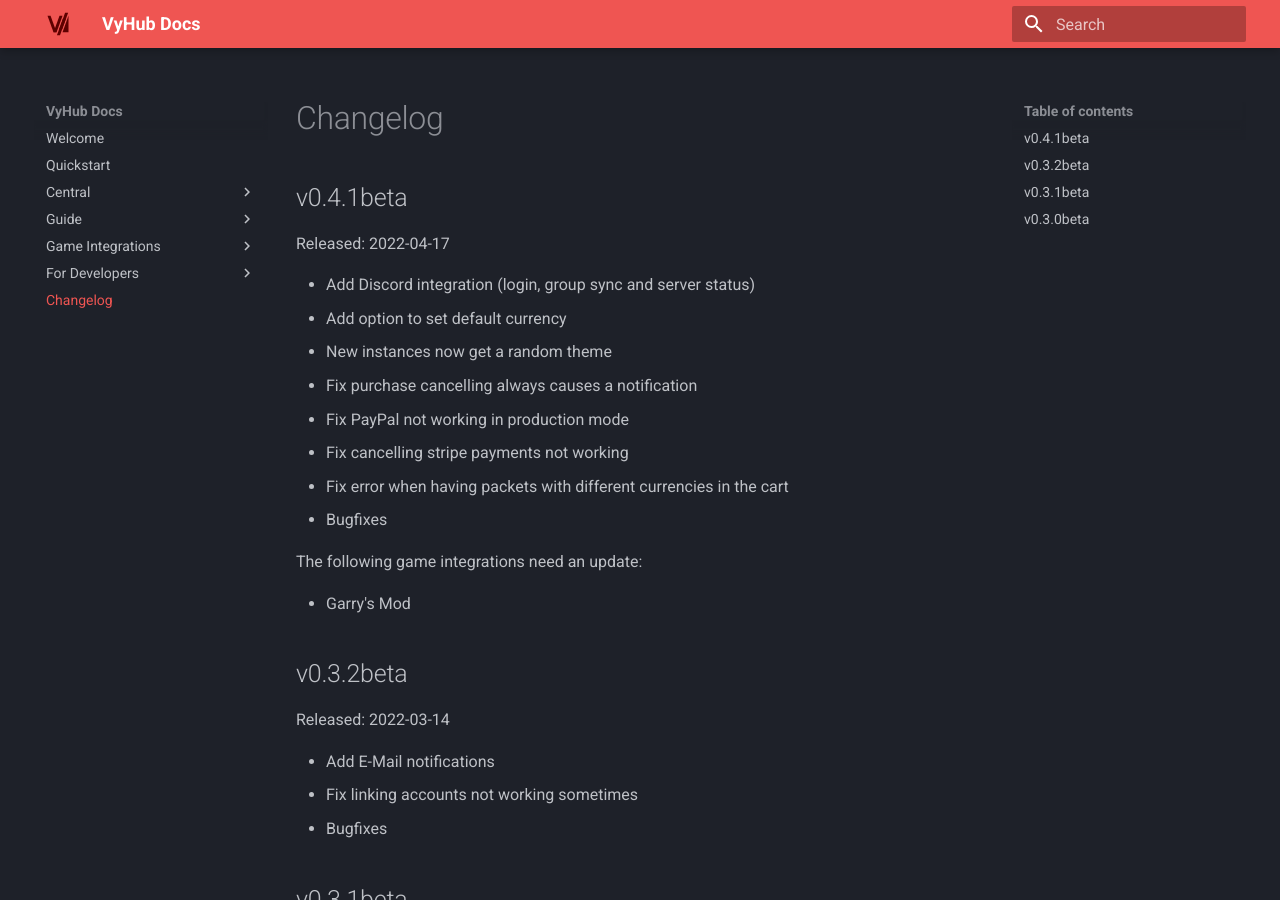
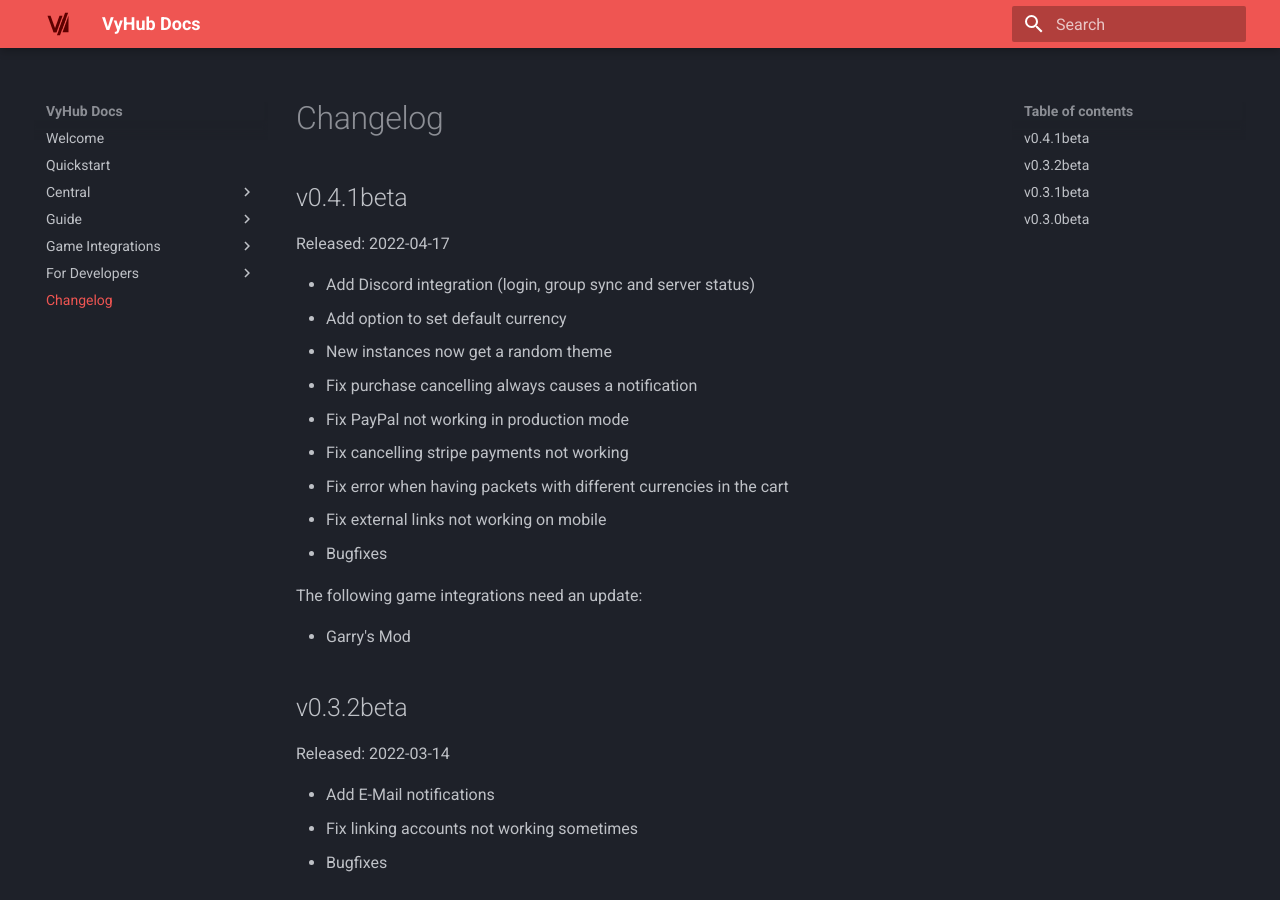
Before and after one commit to nyx-project/vyhub-documentation, an MkDocs documentation site: the page built from docs/changelog.md, in a window 1280 px wide and 900 px high. Built offline with MkDocs 1.6.1 and Material for MkDocs 9.7.7, drawn with Linux system fonts in a browser that asks for light colours; the version menu is left out.

Commit message:
Edit changelog

```diff
--- a/docs/changelog.md
+++ b/docs/changelog.md
@@ -10,6 +10,7 @@ Released: 2022-04-17
 - Fix PayPal not working in production mode
 - Fix cancelling stripe payments not working
 - Fix error when having packets with different currencies in the cart
+- Fix external links not working on mobile
 - Bugfixes
 
 The following game integrations need an update:
```
